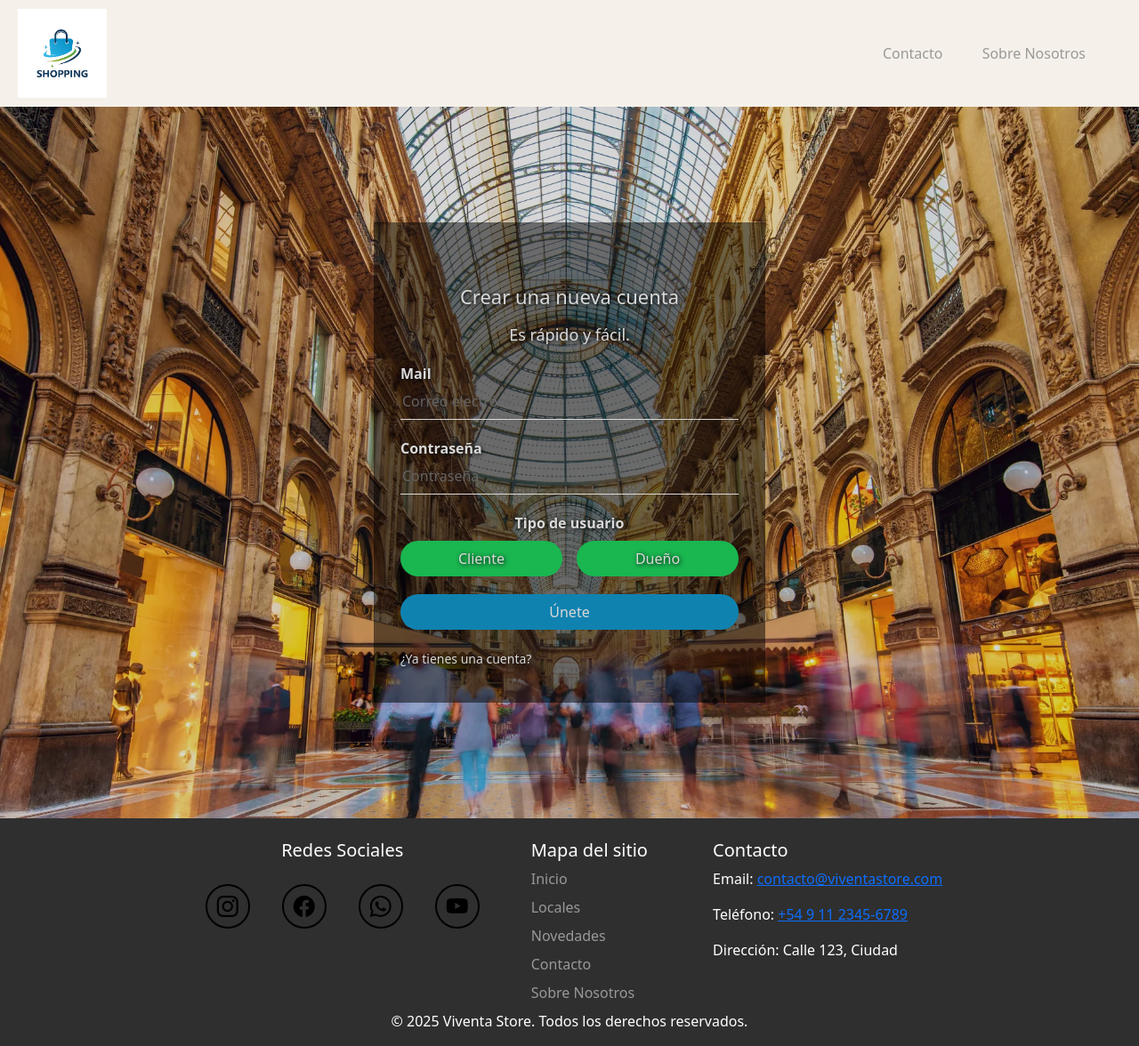
After one commit to Ramiro-Mc/tp-entornos-graficos, a PHP site: page /Register.html in a window 1280 px wide. The commit adds this page. Shown: the whole page at 89% size. Run offline with PHP 8.4, Linux system fonts and the light colour scheme.

Commit message:
proyecto

```diff
--- a/Frontend/Login-Register.html
+++ b/Frontend/Login.html
@@ -21,7 +21,7 @@
     <meta charset="UTF-8" />
     <meta name="viewport" content="width=, initial-scale=1.0" />
     <link rel="stylesheet" href="style.css" />
-    <title>Login-Register</title>
+    <title>Login</title>
   </head>
   <body>
     <header>
@@ -51,13 +51,13 @@
           <a href="Register.html">
             <button type="button">Registrarse</button>
           </a>
-          <a href="Register.html">¿Olvido su contraseña?</a>
+          <a href="#">¿Olvido su contraseña?</a>
         </form>
       </section>
     </main>
 
     <footer
-      class="seccion-footer d-flex flex-column justify-content-center align-items-center py-4"
+      class="seccion-footer d-flex flex-column justify-content-center align-items-center pt-4"
     >
       <div class="d-flex w-100 justify-content-center gap-5 px-5">
         <div
--- /dev/null
+++ b/Frontend/Register.html
@@ -0,0 +1,145 @@
+<!DOCTYPE html>
+<html lang="en">
+  <head>
+    <!-- Importar BootStrap -->
+    <link
+      href="https://cdn.jsdelivr.net/npm/bootstrap@5.3.5/dist/css/bootstrap.min.css"
+      rel="stylesheet"
+      integrity="sha384-SgOJa3DmI69IUzQ2PVdRZhwQ+dy64/BUtbMJw1MZ8t5HZApcHrRKUc4W0kG879m7"
+      crossorigin="anonymous"
+    />
+
+    <!-- Importar iconos BootStrap -->
+
+    <link
+      rel="stylesheet"
+      href="https://cdn.jsdelivr.net/npm/bootstrap-icons@1.11.3/font/bootstrap-icons.min.css"
+    />
+
+    <!-- Metadatos -->
+
+    <meta charset="UTF-8" />
+    <meta name="viewport" content="width=, initial-scale=1.0" />
+    <link rel="stylesheet" href="style.css" />
+    <title>Register</title>
+  </head>
+  <body>
+    <header>
+      <div class="top-bar">
+        <a href="index.html">
+          <img class="logo" src="Image/logo.png" alt="FotoShopping" />
+        </a>
+        <nav>
+          <a href="Contacto.html">Contacto</a>
+          <a href="SobreNosotros.html">Sobre Nosotros</a>
+        </nav>
+      </div>
+    </header>
+
+    <main
+      style="background-image: url('Image/Login-Register.jpg')"
+      class="fondo-login"
+    >
+      <section class="loginRegister-box">
+        <h1>Crear una nueva cuenta</h1>
+        <h2>Es rápido y fácil.</h2>
+        <form class="formulario-transparente">
+          <p>Mail</p>
+          <input type="email" placeholder="Correo electrónico" required />
+          <p>Contraseña</p>
+          <input type="password" placeholder="Contraseña" required />
+          <p style="text-align: center" class="mb-2">Tipo de usuario</p>
+          <div class="d-flex justify-content-center gap-3">
+            <input
+              type="radio"
+              class="btn-check"
+              name="tipoUsuario"
+              id="cliente"
+              value="cliente"
+              autocomplete="off"
+              required
+            />
+            <label class="btn-radio" for="cliente">Cliente</label>
+
+            <input
+              type="radio"
+              class="btn-check"
+              name="tipoUsuario"
+              id="duenio"
+              value="duenio"
+              autocomplete="off"
+            />
+            <label class="btn-radio" for="duenio">Dueño</label>
+          </div>
+
+          <input type="submit" name="Login" value="Únete" />
+          <a href="Login.html">¿Ya tienes una cuenta?</a>
+        </form>
+      </section>
+    </main>
+
+    <footer
+      class="seccion-footer d-flex flex-column justify-content-center align-items-center pt-4"
+    >
+      <div class="d-flex w-100 justify-content-center gap-5 px-5">
+        <div
+          class="iconos-redes-sociales d-flex flex-column gap-2 texto-footer"
+        >
+          <h5 class="text-center">Redes Sociales</h5>
+          <div class="d-flex gap-3">
+            <a
+              href="https://www.instagram.com"
+              target="_blank"
+              rel="noopener noreferrer"
+            >
+              <i class="bi bi-instagram fs-4"></i>
+            </a>
+            <a
+              href="https://www.facebook.com/"
+              target="_blank"
+              rel="noopener noreferrer"
+            >
+              <i class="bi bi-facebook fs-4"></i>
+            </a>
+            <a
+              href="https://www.whatsapp.com/"
+              target="_blank"
+              rel="noopener noreferrer"
+            >
+              <i class="bi bi-whatsapp fs-4"></i>
+            </a>
+            <a
+              href="https://www.youtube.com/"
+              target="_blank"
+              rel="noopener noreferrer"
+            >
+              <i class="bi bi-youtube fs-4"></i>
+            </a>
+          </div>
+        </div>
+
+        <nav class="texto-footer">
+          <h5>Mapa del sitio</h5>
+          <div class="mb-2"><a href="Index.html">Inicio</a></div>
+          <div class="mb-2"><a href="#">Locales</a></div>
+          <div class="mb-2"><a href="#">Novedades</a></div>
+          <div class="mb-2"><a href="Contacto.html">Contacto</a></div>
+          <div class="mb-2">
+            <a href="SobreNosotros.html">Sobre Nosotros</a>
+          </div>
+        </nav>
+
+        <section class="texto-footer">
+          <h5>Contacto</h5>
+          <p>Email: <a href="#">contacto@viventastore.com</a></p>
+          <p>Teléfono: <a href="#">+54 9 11 2345-6789</a></p>
+          <p>Dirección: Calle 123, Ciudad</p>
+        </section>
+      </div>
+
+      <p class="texto-footer text-center">
+        © 2025 Viventa Store. Todos los derechos reservados.
+      </p>
+    </footer>
+  </body>
+</html>
--- a/Frontend/style.css
+++ b/Frontend/style.css
@@ -202,7 +202,7 @@ nav a:hover {
   }
 
 
-  /* Login-Register */
+  /* Login */
   .fondo-login {
   background-size: cover;
   background-position: center;
@@ -233,6 +233,13 @@ nav a:hover {
   font-size: 22px;
   }
 
+    .loginRegister-box h2{
+  margin: 0;
+  padding: 0 0 20px;
+  text-align: center;
+  font-size: 18px;
+  }
+
   .loginRegister-box p{
   margin: 0;
   padding: 0;
@@ -259,9 +266,15 @@ nav a:hover {
   outline: none;
   height: 40px;
   background: #1399cfff;
+  cursor: pointer;
+  transition: background 0.3s;
   font-size: 16px;
   border-radius: 20px;
   color: #fff;
+  }
+
+  .loginRegister-box input[name="Login"]:hover{
+  background: rgb(16, 124, 167);
   }
 
   .loginRegister-box a{
@@ -277,6 +290,37 @@ nav a:hover {
   outline: none;
   height: 40px;
   background: #fff;
+  color: #999999;;
   font-size: 16px;
   border-radius: 20px;
+  transition: background 0.3s;
   }
+
+  .loginRegister-box button:hover{
+  background: #c7c7c7;
+  }
+
+  /* Register */
+
+.btn-radio {
+  width: 100%;
+  margin-bottom: 20px;
+  height: 40px;
+  background: #1ed65e;
+  color: #fff;
+  font-size: 16px;
+  border-radius: 20px;
+  cursor: pointer;
+  transition: background 0.3s;
+  display: flex;
+  justify-content: center;
+  align-items: center;
+}
+
+input[type="radio"]:checked + .btn-radio {
+  background: #17a44b;
+}
+
+.btn-radio:hover {
+  background: #19b453; /* un verde más oscuro, no transparente */
+}
```
Also changed, not shown: Frontend/Index.html (+2 -7 lines), Frontend/SobreNosotros.html (+11 -9 lines).
